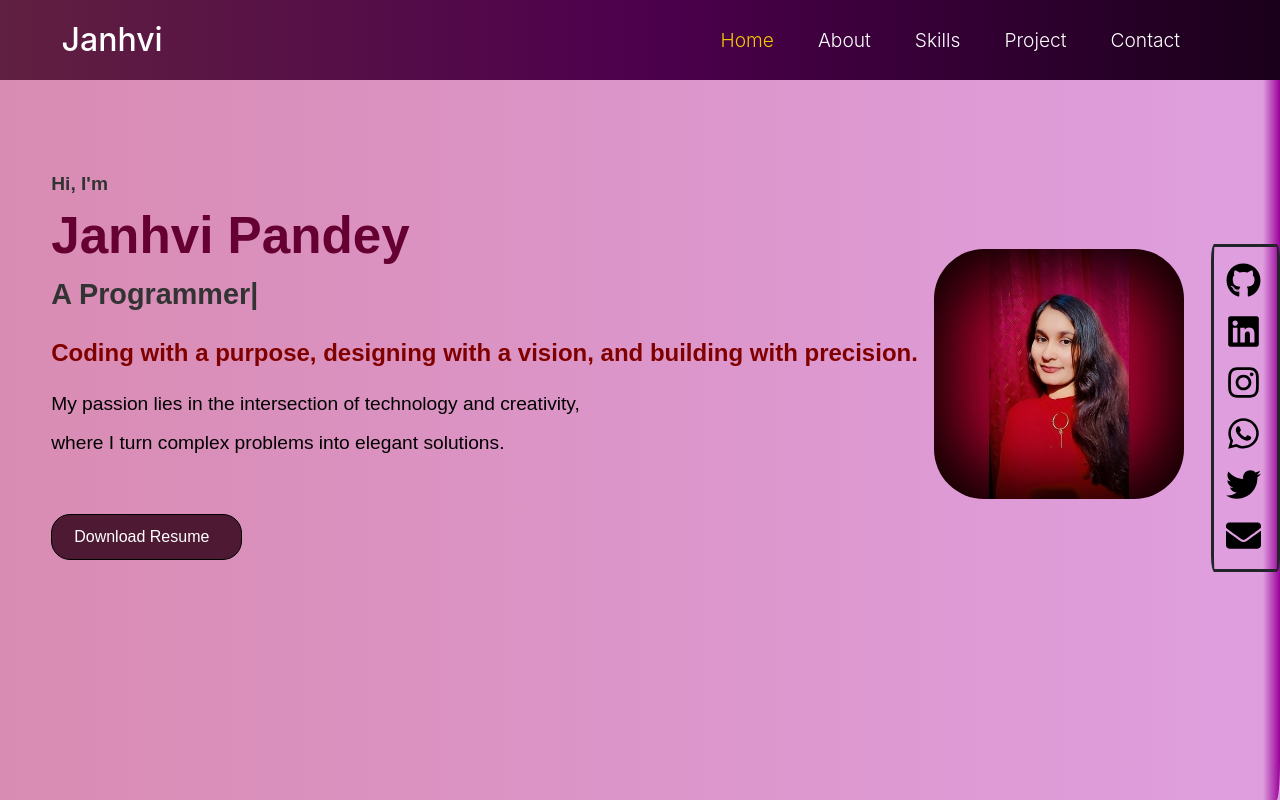
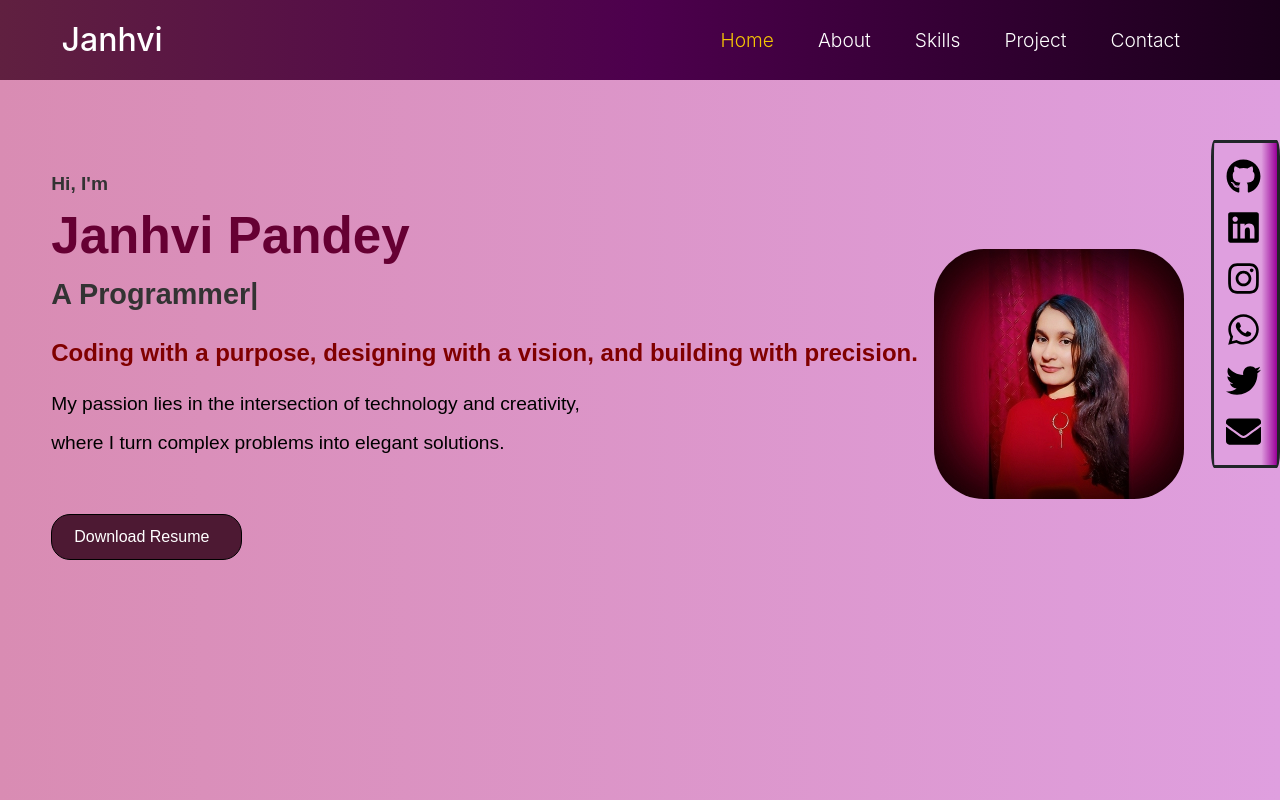
Before and after one commit to janhvi-pandey/Portfolio, a React (Create React App) app: page / in a window 1280 px wide. Built offline with nearby package versions, Linux system fonts and the light colour scheme.

Commit message:
sidebar changed

```diff
--- a/src/Home.js/Sidebar.js
+++ b/src/Home.js/Sidebar.js
@@ -16,18 +16,18 @@ export default function Sidebar() {
     <div
       style={{
         position: 'fixed',
-        top: 0,
+
         right: 0,
         height: '100%',
         display: 'flex',
         alignItems: 'center',
         justifyContent: 'center',
-        paddingTop: '2vh',
+        paddingTop: '49%',
         borderRadius: '5%',
-        background: 'linear-gradient(to right, #df9fdf,#df9fdf,#df9fdf,#df9fdf,#990099)',
         marginLeft: 0,
+
       }}>
-      <ul className="nav flex-column" style={{ border: '3px solid', paddingTop: '2vh', borderRadius: '5%', marginLeft: '0px' }}>
+      <ul className="nav flex-column" style={{ border: '3px solid', paddingTop: '2vh', borderRadius: '5%', background: 'linear-gradient(to right, #df9fdf,#df9fdf,#df9fdf,#df9fdf,#990099)' }}>
         <li className="nav-item" style={{ paddingBottom: '1rem' }}>
           <a href="https://github.com/janhvi-pandey" target="_blank" rel="noopener noreferrer">
             <FaGithub
```
